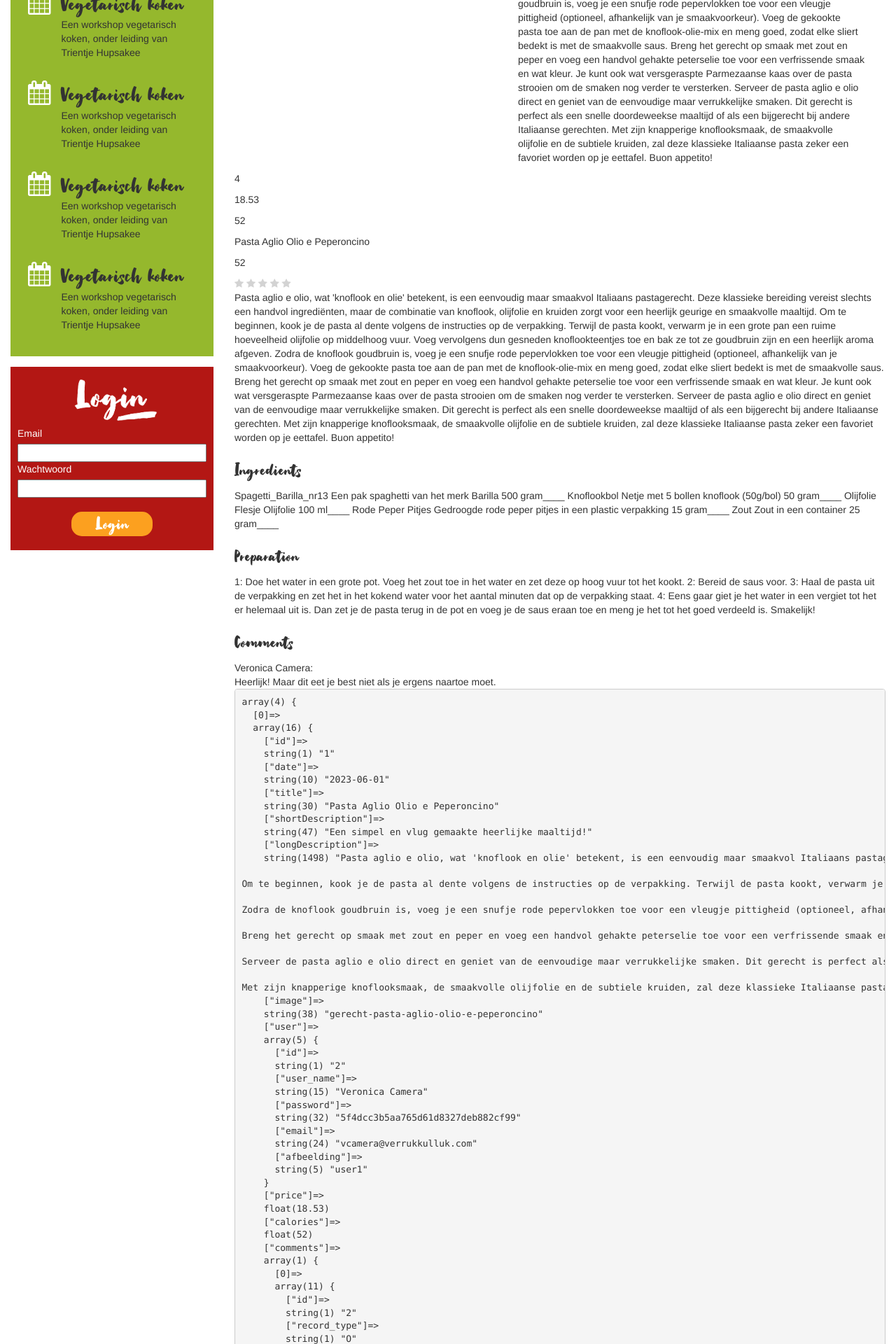
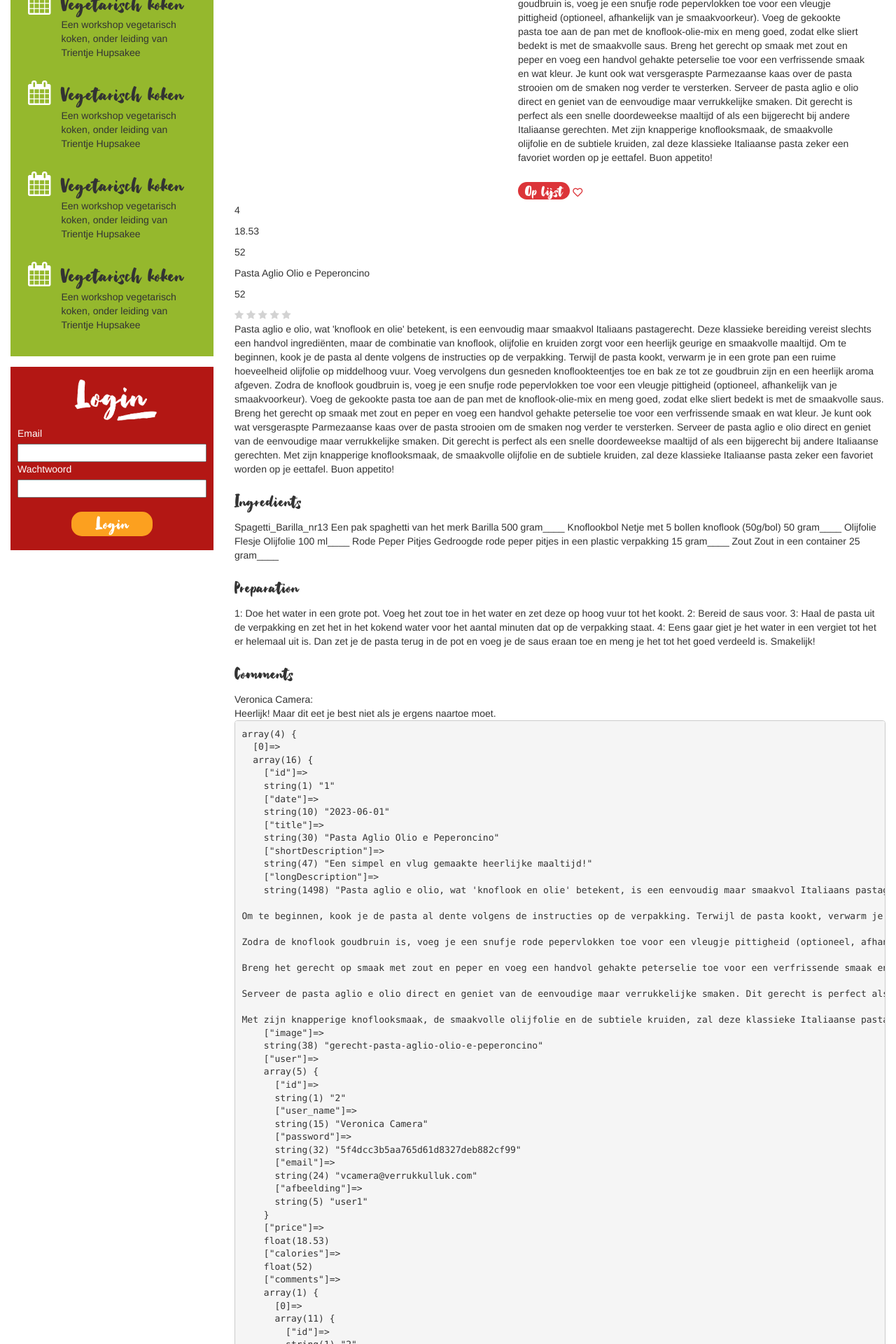
Before and after one commit to TizianoVotano/educom-verrukkulluk, a PHP site: page /index.php?action=detail in a window 1280 px wide. Shown: the part 679-2599 px from the top of the page at 70% size. Run offline with PHP 8.4, Linux system fonts and the light colour scheme; data comes from the database, SQL or seed files in the repository; some libraries are stand-ins or nearby versions.

Commit message:
detailscherm update (#30)

```diff
--- a/templates/detail.html.twig
+++ b/templates/detail.html.twig
@@ -40,7 +40,13 @@
                     </div>
                 </header>
                 <p>{{ recipe.longDescription}}</p>
+                <footer>
+                    <a class="recipe-btn" href="http://localhost/educom-verrukkulluk/index.php?action=detail&gerecht_id={{ recipe.id }}">Op lijst</a>
+                    <i id="favouriteBtn" class='far fa-heart'></i>
+                </footer>
             </section>
+        </div>
+        <div>
         </div>
 
         {# <div class="col-md-6 recipe">
```
